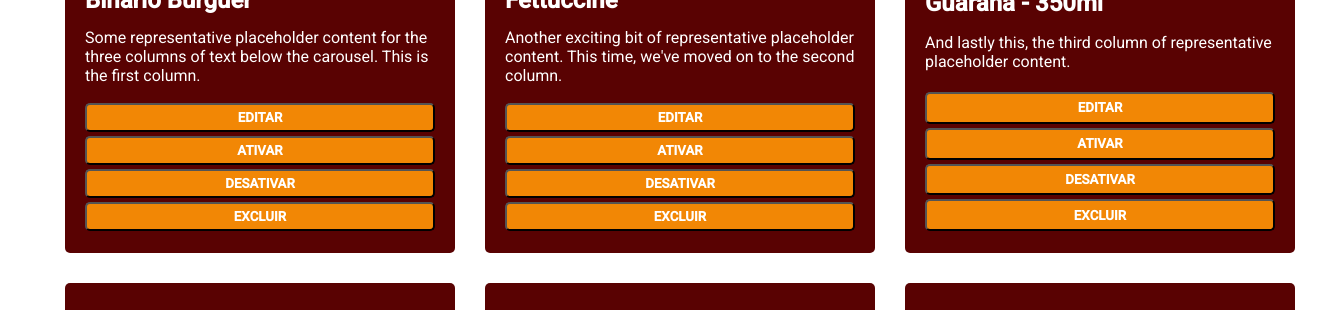
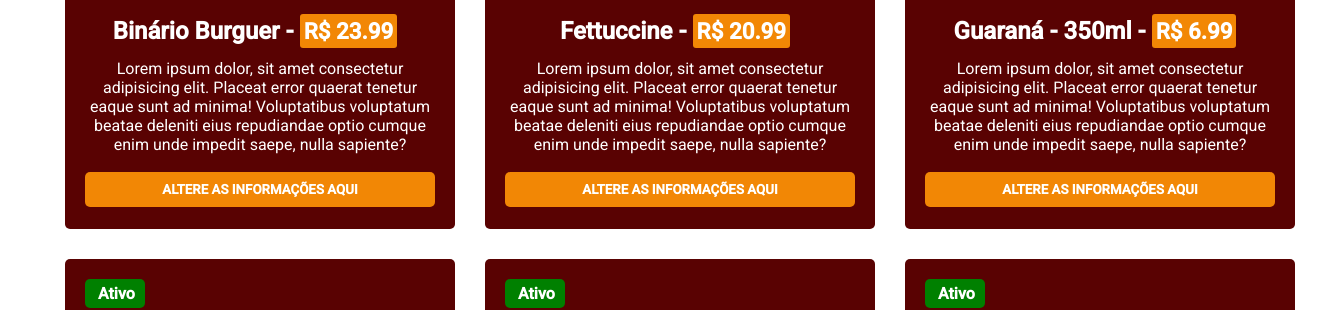
Before and after one commit to xycojunior/projeto-serveja, a PHP site: page /gerenciacardapio.html in a window 1320 px wide. Shown: the part 1046-1356 px from the top of the page. Run offline with PHP 8.4, Linux system fonts and the light colour scheme.

Commit message:
atualização das paginas

```diff
--- a/main-pages/css/admcardapio.css
+++ b/main-pages/css/admcardapio.css
@@ -68,7 +68,6 @@ input::placeholder:focus{
   margin: 0px 50px 0px 50px;
 }
 .card{
-  display: grid;
   background-color: #590202;
   color: white;
   padding: 20px;
@@ -77,34 +76,89 @@ input::placeholder:focus{
   border-radius: 5px;
   box-shadow: 200px solid black;
 }
+.card h2, p, a{
+  text-align: center;
+}
 .card h2{
   padding: 14px 0px 14px 0px;
   margin: 0px 10px 0px 0px;
 }
+.card h4{
+  background-color: green;
+  width: 60px;
+  padding: 5px;
+  border-radius: 5px;
+  padding-left: 13px;
+  margin-bottom: 10px;
+}
 .card p{
   padding-bottom: 16px;
 
+}
+.card a{
+  color: white;
+  background-color: #F28705;
+  font-size: 1.4rem;
+  border-radius: 3px;
+  padding: 4px;
+  text-decoration: none;
+}
+.card a:hover{
+  background-color: #a10909;
 }
 .card button{
   background-color: #F28705;
   color: white;
   font-weight: bolder;
   text-transform: uppercase;
-  padding: 5px 0;
   margin: 2px 0;
   border-radius: 5px;
-
 }
 .card button:hover{
-  color: #590202;
-  background-color: aliceblue;
+  background-color: #a10909;
 }
+
 .imagens{
   margin: 10px 50px 0px 0px;
   width: 300px;
   height: 200px;
   border-radius: 10px;
   padding-left: 40px;
+}
+.btn-ver-mais {
+  background-color: #F28705;
+  color: white;
+  border: none;
+  padding: 10px;
+  border-radius: 5px;
+  cursor: pointer;
+  width: 100%;
+}
+
+.btn-ver-mais:focus .menubar {
+  display: block;
+}
+
+.menubar {
+  display: none;
+  background-color: #f9f9f9;
+  color: #590202;
+  padding: 10px;
+  list-style: none;
+  border-radius: 5px;
+  margin-top: 10px;
+}
+
+.menubar li {
+  padding: 5px 0;
+  cursor: pointer;
+}
+
+.menubar li:hover {
+  background-color: #ddd;
+}
+.menubar a{
+  color: #590202;
 }
 footer{
   padding: 40px;
--- a/main-pages/gerenciacardapio.html
+++ b/main-pages/gerenciacardapio.html
@@ -30,122 +30,194 @@
       </div>
           <div class="row">
             <div class="card">
+              <h4>Ativo</h4>
               <img class="imagens" src="imagens/burguer4.jpg" alt="">
-              <h2 class="fw-normal">Texano Burguer</h2>
-              <p>Some representative placeholder content for the three columns of text below the carousel. This is the first column.</p>
-              <button class="edit-btn">Editar</button>
-              <button class="activate-btn">Ativar</button>
-              <button class="desative-btn">Desativar</button>
-              <button class="delete-btn">Excluir</button>
+              <h2 class="fw-normal">Texano Burguer - <a href="">R$ 26.99</a></h2>
+              <p>Lorem ipsum dolor, sit amet consectetur adipisicing elit. Placeat error quaerat tenetur eaque sunt ad minima! Voluptatibus voluptatum beatae deleniti eius repudiandae optio cumque enim unde impedit saepe, nulla sapiente?</p>
+              <button class="btn-ver-mais">Altere as informações aqui
+                <ul class="menubar">
+                    <li>Alterar nome</li>
+                    <li>Alterar Preço</li>
+                    <li>Alterar descrição</li>
+                    <li>Ativar/desativar produto</li>
+                    <li>Excluir Item</li>
+                </ul>
+            </button>
             </div>
             <div class="card">
+              <h4>Ativo</h4>
                 <img class="imagens" src="imagens/macarrao1.jpg" alt="">
-              <h2 class="fw-normal">Carbonara</h2>
-              <p>Another exciting bit of representative placeholder content. This time, we've moved on to the second column.</p>
-              <button class="edit-btn">Editar</button>
-                <button class="activate-btn">Ativar</button>
-                <button class="desative-btn">Desativar</button>
-                <button class="delete-btn">Excluir</button>
+              <h2 class="fw-normal">Carbonara - <a href="">R$ 19.99</a></h2>
+              <p>Lorem ipsum dolor, sit amet consectetur adipisicing elit. Placeat error quaerat tenetur eaque sunt ad minima! Voluptatibus voluptatum beatae deleniti eius repudiandae optio cumque enim unde impedit saepe, nulla sapiente?</p>
+              <button class="btn-ver-mais">Altere as informações aqui
+                <ul class="menubar">
+                    <li>Alterar nome</li>
+                    <li>Alterar Preço</li>
+                    <li>Alterar descrição</li>
+                    <li>Ativar/desativar produto</li>
+                    <li>Excluir Item</li>
+                </ul>
+            </button>
             </div>
             <div class="card">
+              <h4>Ativo</h4>
                 <img class="imagens" src="imagens/4Z_2104.w018.n001.882B.p15.882.jpg" alt="">
-              <h2 class="fw-normal">Coca-Cola - 350ml</h2>
-              <p>And lastly this, the third column of representative placeholder content.</p>
-              <button class="edit-btn">Editar</button>
-              <button class="activate-btn">Ativar</button>
-              <button class="desative-btn">Desativar</button>
-              <button class="delete-btn">Excluir</button>
+              <h2 class="fw-normal">Coca-Cola - 350ml - <a href="">R$ 6.99</a></h2>
+              <p>Lorem ipsum dolor, sit amet consectetur adipisicing elit. Placeat error quaerat tenetur eaque sunt ad minima! Voluptatibus voluptatum beatae deleniti eius repudiandae optio cumque enim unde impedit saepe, nulla sapiente?</p>
+              <button class="btn-ver-mais">Altere as informações aqui
+                <ul class="menubar">
+                    <li>Alterar nome</li>
+                    <li>Alterar Preço</li>
+                    <li>Alterar descrição</li>
+                    <li>Ativar/desativar produto</li>
+                    <li>Excluir Item</li>
+                </ul>
+            </button>
             </div>
           </div>
 
           <div class="row">
               <div class="card">
+                <h4>Ativo</h4>
                 <img class="imagens" src="imagens/burguer2.jpg" alt="">
-                <h2 class="fw-normal">Binário Burguer</h2>
-                <p>Some representative placeholder content for the three columns of text below the carousel. This is the first column.</p>
-                <button class="edit-btn">Editar</button>
-                <button class="activate-btn">Ativar</button>
-                <button class="desative-btn">Desativar</button>
-                <button class="delete-btn">Excluir</button>
+                <h2 class="fw-normal">Binário Burguer - <a href="">R$ 23.99</a></h2>
+                <p>Lorem ipsum dolor, sit amet consectetur adipisicing elit. Placeat error quaerat tenetur eaque sunt ad minima! Voluptatibus voluptatum beatae deleniti eius repudiandae optio cumque enim unde impedit saepe, nulla sapiente?</p>
+                <button class="btn-ver-mais">Altere as informações aqui
+                  <ul class="menubar">
+                      <li>Alterar nome</li>
+                      <li>Alterar Preço</li>
+                      <li>Alterar descrição</li>
+                      <li>Ativar/desativar produto</li>
+                      <li>Excluir Item</li>
+                  </ul>
+              </button>
               </div><!-- /.col-lg-4 -->
               <div class="card">
+                <h4>Ativo</h4>
                 <img class="imagens" src="imagens/macarrao2.jpg" alt="">
-                <h2 class="fw-normal">Fettuccine</h2>
-                <p>Another exciting bit of representative placeholder content. This time, we've moved on to the second column.</p>
-                <button class="edit-btn">Editar</button>
-                <button class="activate-btn">Ativar</button>
-                <button class="desative-btn">Desativar</button>
-                <button class="delete-btn">Excluir</button>
+                <h2 class="fw-normal">Fettuccine - <a href="">R$ 20.99</a></h2>
+                <p>Lorem ipsum dolor, sit amet consectetur adipisicing elit. Placeat error quaerat tenetur eaque sunt ad minima! Voluptatibus voluptatum beatae deleniti eius repudiandae optio cumque enim unde impedit saepe, nulla sapiente?</p>
+                <button class="btn-ver-mais">Altere as informações aqui
+                  <ul class="menubar">
+                      <li>Alterar nome</li>
+                      <li>Alterar Preço</li>
+                      <li>Alterar descrição</li>
+                      <li>Ativar/desativar produto</li>
+                      <li>Excluir Item</li>
+                  </ul>
+              </button>
               </div><!-- /.col-lg-4 -->
               <div class="card">
+                <h4>Ativo</h4>
                 <img class="imagens" src="imagens/guarana.jpg" alt="">
-                <h2 class="fw-normal">Guaraná - 350ml</h2>
-                <p>And lastly this, the third column of representative placeholder content.</p>
-                <button class="edit-btn">Editar</button>
-                <button class="activate-btn">Ativar</button>
-                <button class="desative-btn">Desativar</button>
-                <button class="delete-btn">Excluir</button>
+                <h2 class="fw-normal">Guaraná - 350ml - <a href="">R$ 6.99</a></h2>
+                <p>Lorem ipsum dolor, sit amet consectetur adipisicing elit. Placeat error quaerat tenetur eaque sunt ad minima! Voluptatibus voluptatum beatae deleniti eius repudiandae optio cumque enim unde impedit saepe, nulla sapiente?</p>
+                <button class="btn-ver-mais">Altere as informações aqui
+                  <ul class="menubar">
+                      <li>Alterar nome</li>
+                      <li>Alterar Preço</li>
+                      <li>Alterar descrição</li>
+                      <li>Ativar/desativar produto</li>
+                      <li>Excluir Item</li>
+                  </ul>
+              </button>
               </div><!-- /.col-lg-4 -->
             </div><!-- /.row -->
 
             <div class="row">
               <div class="card">
+                <h4>Ativo</h4>
                 <img class="imagens" src="imagens/burguer3.jpg" alt="">
-                <h2 class="fw-normal">SQL Burguer</h2>
-                <p>Some representative placeholder content for the three columns of text below the carousel. This is the first column.</p>
-                <button class="edit-btn">Editar</button>
-                <button class="activate-btn">Ativar</button>
-                <button class="desative-btn">Desativar</button>
-                <button class="delete-btn">Excluir</button>
+                <h2 class="fw-normal">SQL Burguer - <a href="">R$ 22.99</a></h2>
+                <p>Lorem ipsum dolor, sit amet consectetur adipisicing elit. Placeat error quaerat tenetur eaque sunt ad minima! Voluptatibus voluptatum beatae deleniti eius repudiandae optio cumque enim unde impedit saepe, nulla sapiente?</p>
+                <button class="btn-ver-mais">Altere as informações aqui
+                  <ul class="menubar">
+                      <li>Alterar nome</li>
+                      <li>Alterar Preço</li>
+                      <li>Alterar descrição</li>
+                      <li>Ativar/desativar produto</li>
+                      <li>Excluir Item</li>
+                  </ul>
+              </button>
               </div><!-- /.col-lg-4 -->
               <div class="card">
+                <h4>Ativo</h4>
                 <img class="imagens" src="imagens/macarrao3.jpg" alt="">
-                <h2 class="fw-normal">Alho e Óleo</h2>
-                <p>Another exciting bit of representative placeholder content. This time, we've moved on to the second column.</p>
-                <button class="edit-btn">Editar</button>
-                <button class="activate-btn">Ativar</button>
-                <button class="desative-btn">Desativar</button>
-                <button class="delete-btn">Excluir</button>
+                <h2 class="fw-normal">Alho e Óleo - <a href="">R$ 14.99</a></h2>
+                <p>Lorem ipsum dolor, sit amet consectetur adipisicing elit. Placeat error quaerat tenetur eaque sunt ad minima! Voluptatibus voluptatum beatae deleniti eius repudiandae optio cumque enim unde impedit saepe, nulla sapiente?</p>
+                <button class="btn-ver-mais">Altere as informações aqui
+                  <ul class="menubar">
+                      <li>Alterar nome</li>
+                      <li>Alterar Preço</li>
+                      <li>Alterar descrição</li>
+                      <li>Ativar/desativar produto</li>
+                      <li>Excluir Item</li>
+                  </ul>
+              </button>
               </div><!-- /.col-lg-4 -->
               <div class="card">
+                <h4>Ativo</h4>
                 <img class="imagens" src="imagens/cajuina.jpg" alt="">
-                <h2 class="fw-normal">Cajuina - 350ml</h2>
-                <p>And lastly this, the third column of representative placeholder content.</p>
-                <button class="edit-btn">Editar</button>
-                <button class="activate-btn">Ativar</button>
-                <button class="desative-btn">Desativar</button>
-                <button class="delete-btn">Excluir</button>
+                <h2 class="fw-normal">Cajuina - 350ml - <a href="">R$ 6.99</a></h2>
+                <p>Lorem ipsum dolor, sit amet consectetur adipisicing elit. Placeat error quaerat tenetur eaque sunt ad minima! Voluptatibus voluptatum beatae deleniti eius repudiandae optio cumque enim unde impedit saepe, nulla sapiente?.</p>
+                <button class="btn-ver-mais">Altere as informações aqui
+                  <ul class="menubar">
+                      <li>Alterar nome</li>
+                      <li>Alterar Preço</li>
+                      <li>Alterar descrição</li>
+                      <li>Ativar/desativar produto</li>
+                      <li>Excluir Item</li>
+                  </ul>
+              </button>
               </div><!-- /.col-lg-4 -->
             </div><!-- /.row -->
 
             <div class="row">
               <div class="card">
+                <h4>Ativo</h4>
                 <img class="imagens" src="imagens/burguer5.jpg" alt="">
-                <h2 class="fw-normal">Tech Burguer</h2>
-                <p>Some representative placeholder content for the three columns of text below the carousel. This is the first column.</p>
-                <button class="edit-btn">Editar</button>
-                <button class="activate-btn">Ativar</button>
-                <button class="desative-btn">Desativar</button>
-                <button class="delete-btn">Excluir</button>
+                <h2 class="fw-normal">Tech Burguer - <a href="">R$ 21.99</a></h2>
+                <p>Lorem ipsum dolor, sit amet consectetur adipisicing elit. Placeat error quaerat tenetur eaque sunt ad minima! Voluptatibus voluptatum beatae deleniti eius repudiandae optio cumque enim unde impedit saepe, nulla sapiente?</p>
+                <button class="btn-ver-mais">Altere as informações aqui
+                  <ul class="menubar">
+                      <li>Alterar nome</li>
+                      <li>Alterar Preço</li>
+                      <li>Alterar descrição</li>
+                      <li>Ativar/desativar produto</li>
+                      <li>Excluir Item</li>
+                  </ul>
+              </button>
               </div><!-- /.col-lg-4 -->
               <div class="card">
+                <h4>Ativo</h4>
                 <img class="imagens" src="imagens/macarrao4.jpg" alt="">
-                <h2 class="fw-normal">Rigatoni</h2>
-                <p>Another exciting bit of representative placeholder content. This time, we've moved on to the second column.</p>
-                <button class="edit-btn">Editar</button>
-                <button class="activate-btn">Ativar</button>
-                <button class="desative-btn">Desativar</button>
-                <button class="delete-btn">Excluir</button>
+                <h2 class="fw-normal">Rigatoni - <a href="">R$ 16.99</a></h2>
+                <p>Lorem ipsum dolor, sit amet consectetur adipisicing elit. Placeat error quaerat tenetur eaque sunt ad minima! Voluptatibus voluptatum beatae deleniti eius repudiandae optio cumque enim unde impedit saepe, nulla sapiente?</p>
+                <button class="btn-ver-mais">Altere as informações aqui
+                  <ul class="menubar">
+                      <li>Alterar nome</li>
+                      <li>Alterar Preço</li>
+                      <li>Alterar descrição</li>
+                      <li>Ativar/desativar produto</li>
+                      <li>Excluir Item</li>
+                  </ul>
+              </button>
               </div><!-- /.col-lg-4 -->
 
               <div class="card">
+                <h4>Ativo</h4>
                 <img class="imagens" src="imagens/12Z_2104.w018.n001.898B.p15.898.jpg" alt="">
-                <h2 class="fw-normal">Fanta - 350ml</h2>
-                <p>And lastly this, the third column of representative placeholder content.</p>
-                <button class="edit-btn">Editar</button>
-                <button class="activate-btn">Ativar</button>
-                <button class="desative-btn">Desativar</button>
-                <button class="delete-btn">Excluir</button>
+                <h2 class="fw-normal">Fanta - 350ml - <a href="">R$ 6.99</a></h2>
+                <p>Lorem ipsum dolor, sit amet consectetur adipisicing elit. Placeat error quaerat tenetur eaque sunt ad minima! Voluptatibus voluptatum beatae deleniti eius repudiandae optio cumque enim unde impedit saepe, nulla sapiente?</p>
+                <button class="btn-ver-mais">Altere as informações aqui
+                  <ul class="menubar">
+                      <li>Alterar nome</li>
+                      <li>Alterar Preço</li>
+                      <li>Alterar descrição</li>
+                      <li>Ativar/desativar produto</li>
+                      <li>Excluir Item</li>
+                  </ul>
+              </button>
               </div><!-- /.col-lg-4 -->
             </div><!-- /.row -->
 
```
Also changed, not shown: main-pages/admestoque.html (+82 -1 lines), main-pages/admpedidos.html (+65 -9 lines), main-pages/comandaaberta.html (added, +24 -0 lines), main-pages/css/admestoque.css (+63 -0 lines), main-pages/css/admpedidos.css (+35 -0 lines).
